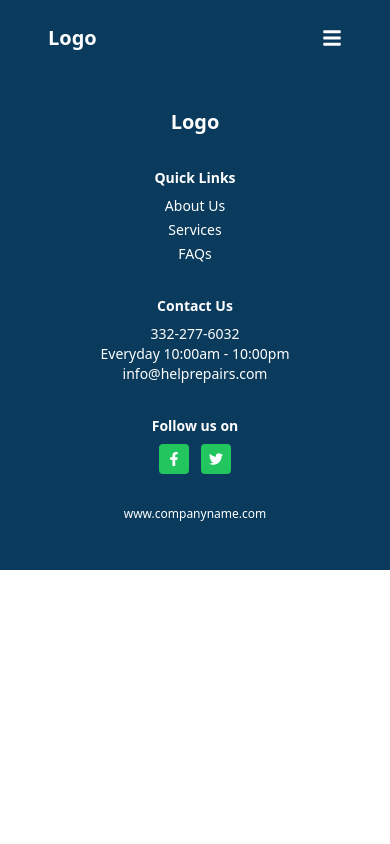
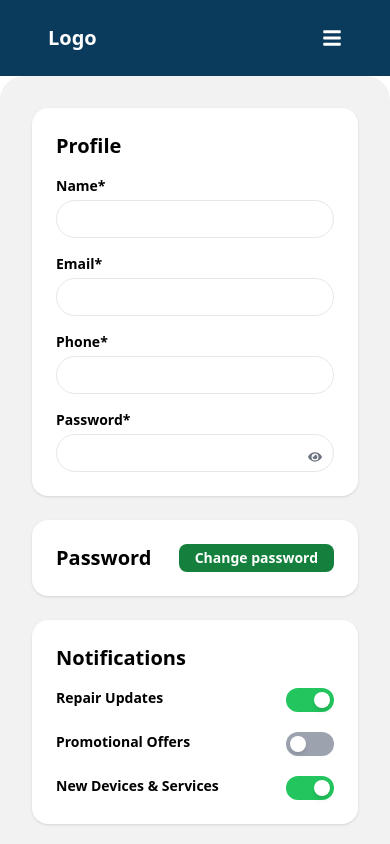
Before and after one commit to jaybeebaba/phoneRepairUI, a React (Vite) app: page /settings in a window 390 px wide. Shown: the top 844 px of the page. Built offline with nearby package versions, Linux system fonts and the light colour scheme.

Commit message:
added settings page

```diff
--- a/src/App.jsx
+++ b/src/App.jsx
@@ -9,6 +9,9 @@ import Checkout from './components/Pages/Checkout';
 import Faqs from './components/Pages/Faqs';
 import OrderSuccess from './components/Pages/OrderSuccess';
 import TrackRepair from './components/Pages/TrackRepair';
+import SignUp from './components/Auth/SignUp';
+import SignIn from './components/Auth/SignIn';
+import Settings from './components/Pages/Settings';
 
 
 function App() {
@@ -23,6 +26,9 @@ function App() {
       <Route path="/faqs" element={<Faqs />} />
       <Route path="/success" element={<OrderSuccess />} />
       <Route path="/trackrepair" element={<TrackRepair />} />
+      <Route path="/signup" element={<SignUp />} />
+      <Route path="/signin" element={<SignIn />} />
+      <Route path="/settings" element={<Settings />} />
     </Routes>
     <Footer />
     </div>
--- a/src/components/Auth/SignIn.jsx
+++ b/src/components/Auth/SignIn.jsx
@@ -1,9 +1,75 @@
-import React from 'react'
+import React, { useState } from 'react';
+import { Link } from 'react-router-dom';
+import { FaEye, FaEyeSlash, FaGoogle, FaTwitter, FaFacebook } from 'react-icons/fa';
 
-const SignIn = () => {
+const SignUp = () => {
+  const [showPassword, setShowPassword] = useState(false);
+
   return (
-    <div>SignIn</div>
-  )
-}
+    <form className="relative z-20 bg-[#F2F2F2] rounded-2xl shadow-md px-6 py-8 sm:max-w-md md:max-w-2xl mx-auto space-y-8 m-8 lg:-mt-20 lg:-mb-20">
+      <div className="px-1 md:px-40">
+        <h2 className="font-bold text-gray-800 mb-4 text-xl md:text-3xl md:mb-8">
+          Registration Form
+        </h2>
 
-export default SignIn
+        <div className="space-y-3">
+          {/* Name */}
+          <div className="space-y-1">
+            <label htmlFor="username" className="font-semibold text-sm">
+              Username*
+            </label>
+            <input type="text" id="username" placeholder="Usman" className="input" />
+          </div>
+
+          {/* Password */}
+          <div className="space-y-1 relative">
+            <label htmlFor="password" className="font-semibold text-sm">
+              Password*
+            </label>
+            <input
+              type={showPassword ? 'text' : 'password'}
+              id="password"
+              placeholder="*****"
+              className="input pr-10"
+            />
+            <button
+              type="button"
+              className="absolute right-3 top-9 text-gray-500"
+              onClick={() => setShowPassword(!showPassword)}
+            >
+              {showPassword ? <FaEyeSlash /> : <FaEye />}
+            </button>
+          </div>
+          <Link to="" className='text-xs font-semibold text-center mr-auto w-full'>Forgot Password? </Link>
+        </div>
+
+        {/* Submit Button */}
+        <button className="mx-auto py-2 bg-green-400 rounded-full text-gray-900 font-semibold my-4 w-full text-center">
+          Login
+        </button>
+
+        <div className="text-center text-xs space-y-3 text-gray-600 font-semibold">
+        <p>
+          <Link to="/signup">SIGN UP</Link>
+          </p>
+          <p>
+          <Link to="/signup">Or Sign Up with</Link>
+          </p>
+          <div className='flex justify-center space-x-6 text-3xl'>
+            <Link to="/signup"><FaFacebook/></Link>
+            <Link to="/signup"><FaTwitter/></Link>
+            <Link to="/signup"><FaGoogle/></Link>
+          </div>
+
+          </div>
+
+
+
+
+      </div>
+
+    </form>
+  );
+};
+
+export default SignUp;
--- a/src/components/Auth/SignUp.jsx
+++ b/src/components/Auth/SignUp.jsx
@@ -1,9 +1,83 @@
-import React from 'react'
+import React, { useState } from 'react';
+import { Link } from 'react-router-dom';
+import { FaEye, FaEyeSlash } from 'react-icons/fa';
 
 const SignUp = () => {
+  const [showPassword, setShowPassword] = useState(false);
+
   return (
-    <div>SignUp</div>
-  )
-}
+    <form className="relative z-20 bg-[#F2F2F2] rounded-2xl shadow-md px-6 py-8 sm:max-w-md md:max-w-2xl mx-auto space-y-8 m-8 lg:-mt-20 lg:-mb-20">
+      <div className="px-1 md:px-40">
+        <h2 className="font-bold text-gray-800 mb-4 text-xl md:text-3xl md:mb-8">
+          Registration Form
+        </h2>
 
-export default SignUp
+        <div className="space-y-3">
+          {/* Name */}
+          <div className="space-y-1">
+            <label htmlFor="name" className="font-semibold text-sm">
+              Name*
+            </label>
+            <input type="text" id="name" placeholder="Usman" className="input" />
+          </div>
+
+          {/* Email */}
+          <div className="space-y-1">
+            <label htmlFor="email" className="font-semibold text-sm">
+              Email*
+            </label>
+            <input type="text" id="email" placeholder="email@email.com" className="input" />
+          </div>
+
+          {/* Country */}
+          <div className="space-y-1">
+            <label htmlFor="country" className="font-semibold text-sm">
+              Country*
+            </label>
+            <input type="text" id="country" placeholder="Country" className="input" />
+          </div>
+
+          {/* Phone */}
+          <div className="space-y-1">
+            <label htmlFor="phone" className="font-semibold text-sm">
+              Phone*
+            </label>
+            <input type="text" id="phone" placeholder="+1 3323 422" className="input" />
+          </div>
+
+          {/* Password */}
+          <div className="space-y-1 relative">
+            <label htmlFor="password" className="font-semibold text-sm">
+              Password*
+            </label>
+            <input
+              type={showPassword ? 'text' : 'password'}
+              id="password"
+              placeholder="*****"
+              className="input pr-10"
+            />
+            <button
+              type="button"
+              className="absolute right-3 top-9 text-gray-500"
+              onClick={() => setShowPassword(!showPassword)}
+            >
+              {showPassword ? <FaEyeSlash /> : <FaEye />}
+            </button>
+          </div>
+        </div>
+
+        {/* Submit Button */}
+        <button className="mx-auto py-2 bg-green-400 rounded-full text-gray-900 font-semibold my-4 w-full text-center">
+          Create Account
+        </button>
+
+        {/* Login Link */}
+        <p className="text-sm text-center">
+          Already have an account? <Link to="/signin" className="text-green-300">Sign in</Link>
+        </p>
+      </div>
+    </form>
+  );
+};
+
+export default SignUp;
--- a/src/components/OrderDetailsComponents/CustomerData.jsx
+++ b/src/components/OrderDetailsComponents/CustomerData.jsx
@@ -5,7 +5,7 @@ import { FaCheckCircle } from 'react-icons/fa';
 
 const CustomerData = () => {
   return (
-    <form className="relative z-20 bg-[#F2F2F2] rounded-2xl shadow-md px-6 py-8 max-w-2xl  mx-auto space-y-8 -mt-20 -mb-20">
+    <form className="relative z-20 bg-[#F2F2F2] rounded-2xl shadow-md px-6 py-8 max-w-2xl  mx-auto space-y-8 my-8 lg:-mt-20 lg:-mb-20">
       {/* Customer Data */}
       <div>
         <h2 className="font-bold text-gray-800 mb-4">Customer Data</h2>
--- a/src/components/Pages/Settings.jsx
+++ b/src/components/Pages/Settings.jsx
@@ -1,9 +1,113 @@
-import React from 'react'
+import React, { useState } from 'react';
+import { FaEye, FaEyeSlash } from 'react-icons/fa';
 
 const Settings = () => {
+  const [showPassword, setShowPassword] = useState(false);
+  const [notifications, setNotifications] = useState({
+    repairUpdates: true,
+    promotionalOffers: false,
+    newDevices: true,
+  });
+
+  const toggleNotification = (key) => {
+    setNotifications((prev) => ({
+      ...prev,
+      [key]: !prev[key],
+    }));
+  };
+
   return (
-    <div>Settings</div>
-  )
-}
+    <div className="max-w-2xl bg-[#F2F2F2] mx-auto p-8 md:p-16 space-y-6 text-sm md:text-base rounded-3xl">
+      {/* Profile Section */}
+      <div className="bg-white rounded-2xl shadow p-6 space-y-4 md:space-y-0  md:flex md:space-x-20 ">
+        <h2 className="font-bold text-xl md:text-2xl">Profile</h2>
+        <form action="" className='space-y-4 '>
+          <div className="space-y-1">
+            <label className="font-semibold block">Name*</label>
+            <input
+              type="text"
 
-export default Settings
+              className="w-full border rounded-full px-4 py-2 outline-none focus:ring"
+            />
+          </div>
+
+          <div className="space-y-1">
+            <label className="font-semibold block">Email*</label>
+            <input
+              type="email"
+
+              className="w-full border rounded-full px-4 py-2 outline-none focus:ring"
+            />
+          </div>
+
+          <div className="space-y-1">
+            <label className="font-semibold block">Phone*</label>
+            <input
+              type="text"
+              className="w-full border rounded-full px-4 py-2 outline-none focus:ring"
+            />
+          </div>
+
+          <div className="space-y-1 relative">
+            <label className="font-semibold block">Password*</label>
+            <input
+              type={showPassword ? 'text' : 'password'}
+              className="w-full border rounded-full px-4 py-2 pr-10 outline-none focus:ring"
+            />
+            <button
+              type="button"
+              className="absolute right-3 top-9 text-gray-500"
+              onClick={() => setShowPassword(!showPassword)}
+            >
+              {showPassword ? <FaEyeSlash /> : <FaEye />}
+            </button>
+          </div>
+        </form>
+      </div>
+      {/* Change Password Section */}
+      <div className="bg-white rounded-2xl shadow p-6 flex justify-between">
+        <h2 className="font-bold text-xl md:text-2xl">Password</h2>
+        <button className="bg-green-700 text-white font-semibold px-4 py-1 rounded-lg ">
+          Change password
+        </button>
+      </div>
+
+      {/* Notifications */}
+      <div className="bg-white rounded-2xl shadow p-6 md:flex space-y-4 md:space-y-0 md:justify-between">
+        <h2 className="font-bold text-xl md:text-2xl">Notifications</h2>
+        <div className="space-y-5">
+        {[
+          { label: 'Repair Updates', key: 'repairUpdates' },
+          { label: 'Promotional Offers', key: 'promotionalOffers' },
+          { label: 'New Devices & Services', key: 'newDevices' },
+        ].map(({ label, key }) => (
+          <div key={key} className="flex justify-between md:space-x-4" >
+            <span className='font-semibold text-sm'>{label}</span>
+            <button
+              onClick={() => toggleNotification(key)}
+              className={`w-12 h-6 flex items-center rounded-full p-1 transition-colors duration-300 ${notifications[key] ? 'bg-green-500' : 'bg-gray-400'
+                }`}
+            >
+              <div
+                className={`bg-white w-4 h-4 rounded-full shadow-md transform duration-300 ${notifications[key] ? 'translate-x-6' : 'translate-x-0'
+                  }`}
+              />
+            </button>
+          </div>
+        ))}
+
+        </div>
+      </div>
+
+      {/* Danger Zone */}
+      <div className="bg-white rounded-2xl shadow p-6 flex justify-between items-center">
+        <h2 className="font-bold text-xl md:text-2xl text-red-600">Danger zone</h2>
+        <button className="bg-red-600 text-white font-semibold px-4 py-1 rounded-full">
+          Delete account
+        </button>
+      </div>
+    </div>
+  );
+};
+
+export default Settings;
--- a/src/components/homeComponents/CallToAction.jsx
+++ b/src/components/homeComponents/CallToAction.jsx
@@ -4,9 +4,9 @@ import { FaCheckCircle } from 'react-icons/fa';
 
 const CallToAction = () => {
     return (
-        <section className="relative z-20 p-6 md:px-80 md:py-12 text-center ">
-            <div className='bg-blue-900 flex flex-col gap-8 p-4 md:py-14 md:-mb-36 items-center justify-center text-gray-900  border-2 border-white rounded-3xl'>
-                <h1 className='text-xl md:text-3xl md:w-1/2 font-bold md:px-7'>Your Trusted Mobile Repair Experts</h1>
+        <section className="relative z-20 p-6 lg:px-80 md:py-12 text-center ">
+            <div className='bg-slate-200 flex flex-col gap-8 p-4 md:py-14 lg:-mb-32 items-center justify-center text-gray-900  border-2 border-white rounded-3xl'>
+                <h1 className='text-xl md:text-3xl max-w-sm font-bold md:px-7'>Your Trusted Mobile Repair Experts</h1>
                 <Link
                     to="/order"
                     className="inline-block bg-green-400 text-blue-900 font-semibold px-3 py-2 text-xs rounded-full hover:bg-green-300 transition"
```
Also changed, not shown: src/components/Pages/TrackRepair.jsx (+17 -17 lines).
